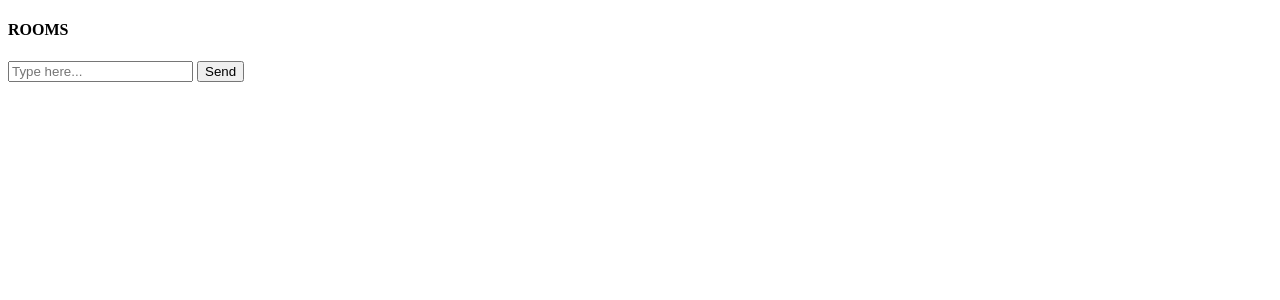
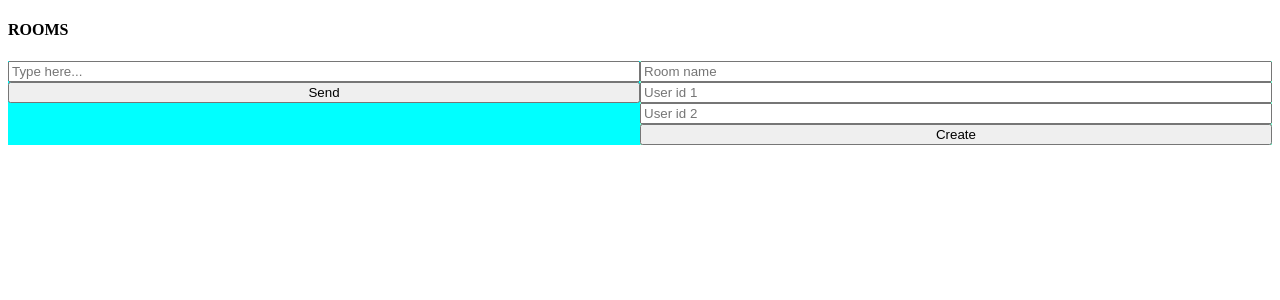
Before and after one commit to VladyslavSkrypets/Chat-App, a Flask app: page /chat in a window 1280 px wide. Shown: the top 300 px of the page. Run offline with Flask 2, Linux system fonts and the light colour scheme; the visitor is signed in with stand-in values (Sample User, id 1); data comes from the database, SQL or seed files in the repository; data that the repository does not hold is empty; parts of the project's set-up code (start-up, migrations or seed data) failed here and were passed over; some libraries are stand-ins or nearby versions.

Commit message:
add adding users to new room

```diff
--- a/backend/app.py
+++ b/backend/app.py
@@ -1,5 +1,3 @@
-import time
-import datetime
 import logging
 import os
 from flask import request, make_response, abort, jsonify, Response, render_template, redirect, url_for
@@ -76,6 +74,21 @@ def load_user(id_: uuid.UUID = uuid.uuid4()):
     return User.query.get(id_)
 
 
+@socketio.on('connected')
+def connected():
+    user = db.session.query(User).filter(User.user_id == current_user.user_id).first()
+    user.session_id = request.sid
+    db.session.commit()
+
+
+@socketio.on('disconnect')
+def disconnect():
+    print('user disconnected')
+    user = db.session.query(User).filter(User.user_id == current_user.user_id).first()
+    user.session_id = None
+    db.session.commit()
+
+
 @app.route('/', methods=['GET', 'POST'])
 def index():
     reg_form = RegistrationForm()
@@ -99,8 +112,9 @@ def login():
     login_form = LoginForm()
 
     if login_form.validate_on_submit():
-        user_obj = \
-            User.query.filter_by(username=login_form.username.data).first()
+        user_obj = User.query.filter_by(
+            username=login_form.username.data
+        ).first()
         login_user(user_obj)
         return redirect(url_for('chat'))
 
@@ -126,31 +140,20 @@ def logout():
 
 @socketio.on('incoming-msg')
 def on_message(data):
-    """Broadcast messages"""
-    # {"msg": "test_reply", "username": "user1", "user_id": "4156d5b2-8e97-4b61-8e35-6f3814dacc80", "room": "coding", "reply_to_id": "19c81bd7-f8cc-49f2-b8fd-d73d2fc1c3c5"}
     msg = data['msg']
     username = data['username']
     room = data['room']
-    ######
-    # TODO: receive from the client side
-    # user_id = data['user_id']
     user_id = User.query.filter_by(username=username).first().user_id
-    ######
-
-
     reply_to_id = data.get('reply_to_id')
     # Set timestamp
     sent_ts = datetime.datetime.utcnow()
     time_stamp = datetime.datetime.strftime(sent_ts, '%b-%d %I:%M%p')
-    msg_id = save_message(user_id, room.lower(), sent_ts, msg, reply_to_id)
+    msg_id = save_message(user_id, room, sent_ts, msg, reply_to_id)
 
     send({'username': username, 'msg': {'text': msg,
                                         'id': str(msg_id)
                                         },
           'time': time_stamp}, room=room)
-
-
-
 
 
 @socketio.on('join')
@@ -159,7 +162,6 @@ def on_join(data):
 
     username = data["username"]
     room = data["room"]
-
 
     join_room(room)
     # Broadcast that new user has joined
@@ -176,9 +178,6 @@ def on_leave(data):
     send({"msg": {'text':  username + " has left the " + room + " room."}}, room=room)
 
 
-
-
-
 @app.route('/rooms/list')
 def list_rooms():
     # TODO: implement logic that allows to list chats
@@ -186,27 +185,23 @@ def list_rooms():
     pass
 
 
-# a = {
-#     'room_name': 'test_room',
-#     'members': [{'user_id': "9082e49a-9850-457d-a47d-101d39191d8e"}, {'user_id': "c0b90118-ae8e-4960-883d-e83de9619a25"}]
-# }
-# @login_required
-
 @socketio.on('room-create')
 def create_room(data):
-
-    # TODO: notify all members (except admin) that they were added
     try:
 
         room_name = data['room_name']
         creator_id = current_user.user_id
-        members = {user['user_id'] for user in data['members']} | \
-                  {current_user.user_id}
+        members = {user['user_id'] for user in data['members']} | {creator_id}
+        room_id = save_room(room_name, creator_id)
+        users_sids = get_users_sessions(members)
 
-        room_id = save_room(room_name, creator_id)
-        add_room_members(room_id, creator_id, members)
+        for user_id, sid in users_sids:
+            print(f"sid = {sid} | room_name = {room_name}")
+            add_room_member(room_id, creator_id, user_id)
+            if sid:
+                join_room(sid=sid, room=room_name)
+                emit('room-created', {'message': f'You {sid} have been added to the chat', 'status': 201}, to=sid)
 
-        emit('room-created', {'message': 'Room created', 'status': 201})
     except Exception as e:
 
         emit('room-created', {'message': e, 'status': 400})
@@ -222,27 +217,23 @@ def get_user():
     return jsonify({'user': {}}), 404
 
 
-b = {"room_name": "test2", "room_id": 1, "members": [{}]}
-
-
 @socketio.on('room-edit')
 @room_admin_checker
 def edit_room(data):
+    """We can not remove all users and after that add them again,
+    because we remove their session_id, and what to do with sid of new users ?"""
     room_id = data['room_id']
     room = Room.query.filter_by(room_id=room_id).first()
-    if room is None:
-        emit('room-edited', {'message': 'Room is not found', 'status': 401})
 
-    else:
-        room.name = data['room_name']
-        db.session.query(room_member).filter_by(room_id=room_id).delete()
-        db.session.commit()
+    room.name = data['room_name']
+    db.session.query(room_member).filter_by(room_id=room_id).delete()
+    db.session.commit()
 
-        members = {user['user_id'] for user in data['members']} | \
-                  {current_user.user_id}
-        add_room_members(room_id, room.creator_id, members)
+    members = {user['user_id'] for user in data['members']} | \
+              {current_user.user_id}
+    # add_room_members(room_id, room.creator_id, members)
 
-        emit('room-edited', {'message': 'Room edited', 'status': 200})
+    emit('room-edited', {'message': 'Room edited', 'status': 200})
 
 
 @app.route('/rooms/<room_id>')
@@ -255,8 +246,6 @@ def view_room(room_id):
 @room_admin_checker
 def delete_room(room_id):
     remove_room(room_id)
-    # TODO: update this room members' chats list
-    pass
 
 
 @app.route('/rooms/<room_id>/messages')
--- a/backend/models.py
+++ b/backend/models.py
@@ -16,6 +16,7 @@ room_member = db.Table(
               nullable=False),
     db.Column('user_id', UUID_FIELD, db.ForeignKey('users.user_id'),
               nullable=False),
+    db.Column('datetime', default=datetime.datetime.utcnow()),
     PrimaryKeyConstraint('id'),
     UniqueConstraint('room_id', 'user_id', name='room_id_member_id_uq')
 )
@@ -28,7 +29,9 @@ class User(UserMixin, db.Model):
                         default=uuid.uuid4)
     email = db.Column(db.String, unique=True)
     username = db.Column(db.String(25), unique=True, nullable=False)
+    session_id = db.Column(db.String, unique=True)
     password = db.Column(db.String(), nullable=False)
+    datetime = db.Column(db.DateTime, default=datetime.datetime.utcnow())
 
     rooms = db.relationship('Room', secondary=room_member,
                             backref='users',
@@ -55,6 +58,7 @@ class Room(db.Model):
     name = db.Column(db.String, nullable=False)
     creator_id = db.Column(UUID_FIELD, db.ForeignKey('users.user_id'),
                            nullable=False)
+    datetime = db.Column(db.DateTime, default=datetime.datetime.utcnow())
 
     def __init__(self, name: str, creator_id: int):
         self.name = name
--- a/backend/static/scripts/socketio.js
+++ b/backend/static/scripts/socketio.js
@@ -1,5 +1,13 @@
 document.addEventListener('DOMContentLoaded', () => {
     var socket = io.connect(location.protocol + '//' + document.domain + ':' + location.port);
+    socket.on('connect', function() {
+        console.log('user connected!')
+        socket.emit('connected');
+    });
+    socket.on('disconnect', function() {
+        console.log('user disconnected!')
+        socket.emit('disconnect');
+    });
 
     // Retrieve username
     console.log(username);
@@ -15,6 +23,21 @@ document.addEventListener('DOMContentLoaded', () => {
 
         document.querySelector('#user_message').value = '';
     };
+
+    document.querySelector('#create_room').onclick = () => {
+        let data = {
+             "room_name": document.querySelector('#room_name').value,
+             "members": [{"user_id": "4208d144-e858-453c-96dd-acfbdf8544e5"}, {"user_id": "f666ef3b-e127-4812-b475-229ba51a529c"}]
+        }
+        socket.emit('room-create', data);
+    }
+    socket.on('room-created', async () => {
+        const request = await fetch("http://localhost:5000/chats");
+        const response = await request.json();
+        const roomList = document.querySelector('#rooms__list')
+        roomList.innerHTML = response.map((room) => `<p onclick="roomClickEvent(this);" class="select-room">${room['name']}</p>`).join('')
+        console.log(response);
+    })
 
     // Display incoming messages
     socket.on('message', data => {
@@ -45,7 +68,18 @@ document.addEventListener('DOMContentLoaded', () => {
     // Select a room
     document.querySelectorAll('.select-room').forEach(p => {
         p.onclick = () => {
-            let newRoom = p.innerHTML
+            roomClickEvent(p)
+        };
+    });
+
+    // document.querySelector('#send_socket').addEventListener('click', () => {
+    //     let point = document.querySelector('#socketPoint').value;
+    //     let data = document.querySelector('#dataArea').value;
+    //     sendCreateData(point, data);
+    // })
+
+    function roomClickEvent (nRoom) {
+        let newRoom = nRoom.innerHTML
         // Check if user already in the room
         if (newRoom === room) {
             let msg = `You are already in ${room} room.`;
@@ -59,14 +93,7 @@ document.addEventListener('DOMContentLoaded', () => {
             room = newRoom;
             console.log('new room is ', room)
         }
-        };
-    });
-
-    document.querySelector('#send_socket').addEventListener('click', () => {
-        let point = document.querySelector('#socketPoint').value;
-        let data = document.querySelector('#dataArea').value;
-        sendCreateData(point, data);
-    })
+    }
 
 
     async function leaveRoom(room) {
--- a/backend/templates/chat.html
+++ b/backend/templates/chat.html
@@ -11,27 +11,31 @@
 <!--        Room selection-->
         <nav id="sidebar">
             <h4>ROOMS</h4>
-            {% for room in rooms %}
-                <p class="select-room">{{ room|title }}</p>
-            {% endfor %}
+            <div id="rooms__list">
+                {% for room in rooms %}
+                    <p class="select-room">{{ room }}</p>
+                {% endfor %}
+            </div>
         </nav>
-<!--        Message area-->
-        <div id="rightside-panel">
-<!--            Display message-->
-            <div id="display-message-section">
 
+        <div style="display: flex; flex-direction: row; justify-content: space-between">
+            <div id="rightside-panel" style="width: 50%; background: aqua">
+                <div id="display-message-section">
+
+                </div>
+                <div id="input-area" style="display: flex; flex-direction: column">
+                    <input type="text" id="user_message" placeholder="Type here..." autocomplete="off">
+                    <button type="button" id="send_message">Send</button>
+                </div>
             </div>
-<!--            Input message-->
-            <div id="input-area">
-                <input type="text" id="user_message" placeholder="Type here..." autocomplete="off">
-                <button type="button" id="send_message">Send</button>
+            <div id="leftside-panel" style="width: 50%; background: aquamarine">
+                <div id="input-area" style="display: flex; flex-direction: column">
+                    <input type="text" id="room_name" placeholder="Room name" autocomplete="off">
+                    <input type="text" id="user_id_1" placeholder="User id 1" autocomplete="off">
+                    <input type="text" id="user_id_2" placeholder="User id 2" autocomplete="off">
+                    <button type="button" id="create_room">Create</button>
+                </div>
             </div>
-
-<!--            <div id="test_send_btn">-->
-<!--                <input type="text" id="socketPoint" placeholder="Type here..." autocomplete="on">-->
-<!--                <textarea style="width: 500px; height: 50px" id="dataArea"></textarea>-->
-<!--                <button type="button" id="send_socket">Send</button>-->
-<!--            </div>-->
         </div>
     </div>
 
```
Also changed, not shown: backend/db_functions.py (+26 -8 lines), backend/schemas.py (line endings or trailing spaces). Lines whose indentation alone changed are shown as unchanged.
